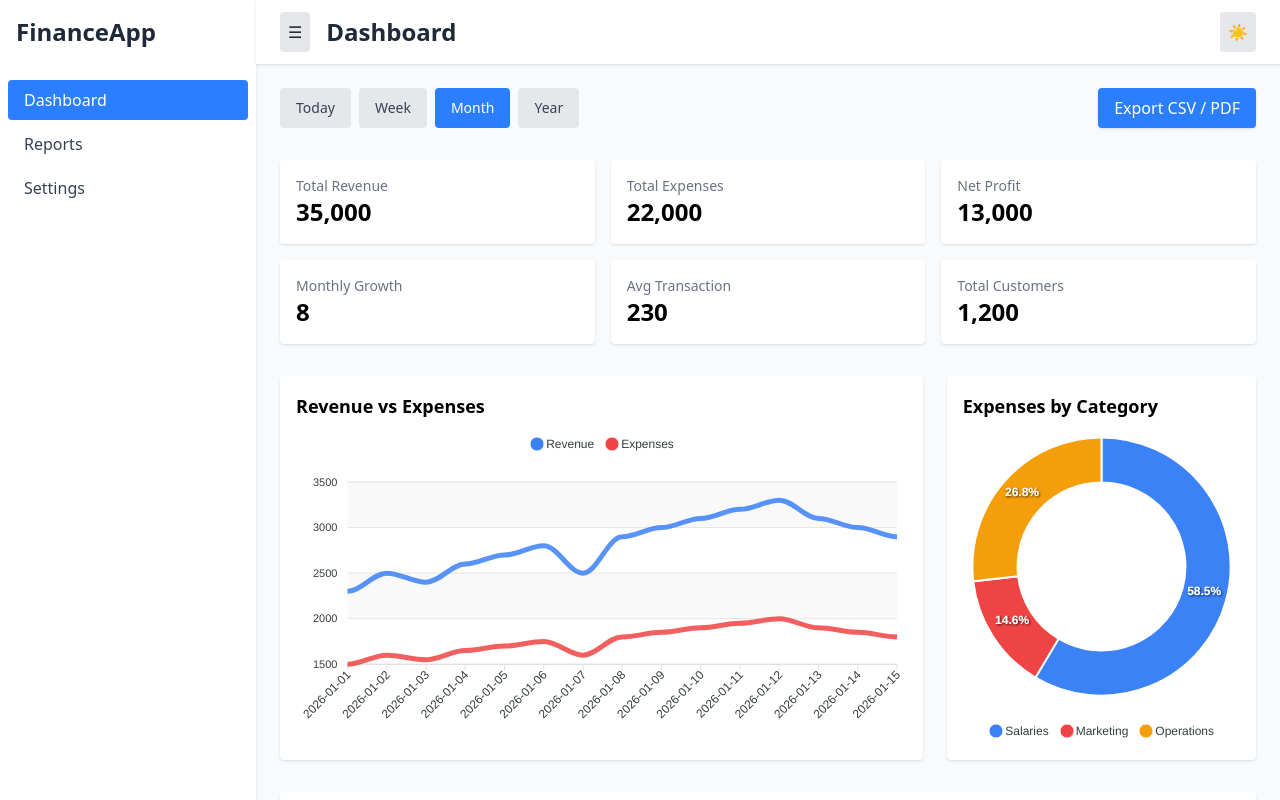
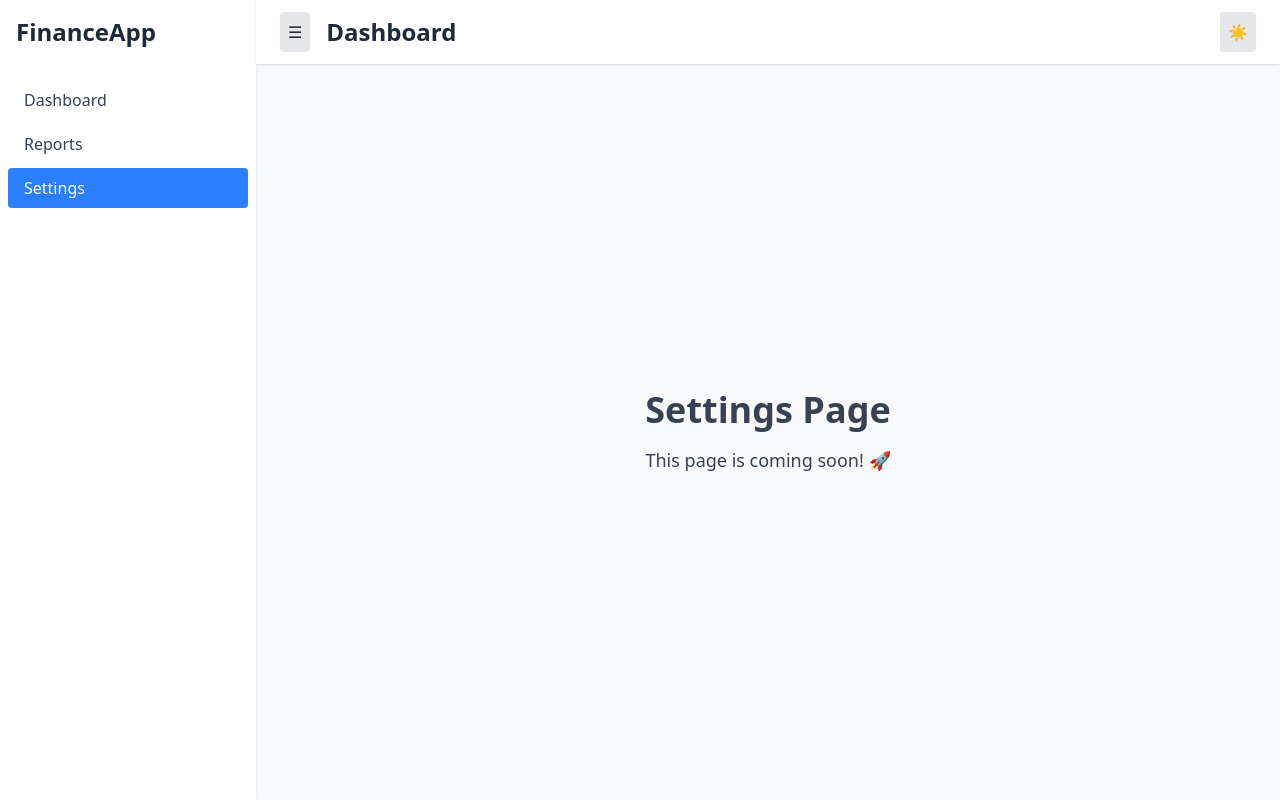
Before and after one commit to Arrrosec/finance-dashboard, a React (Vite) app: page /settings in a window 1280 px wide. Shown: the top 800 px of the page. Built offline with nearby package versions, Linux system fonts and the light colour scheme.

Commit message:
Coming Soon pages added

```diff
--- a/src/App.tsx
+++ b/src/App.tsx
@@ -1,7 +1,9 @@
 import { useState } from "react";
+import { BrowserRouter as Router, Routes, Route } from "react-router-dom";
 import Navbar from "./components/layout/NavBar";
+import Sidebar from "./components/layout/Sidebar";
 import Dashboard from "./pages/Dashboard";
-import Sidebar from "./components/layout/Sidebar";
+import ComingSoon from "./pages/ComingSoon";
 
 const AppLayout = () => {
   const [darkMode, setDarkMode] = useState(false);
@@ -11,6 +13,7 @@ const AppLayout = () => {
   const toggleSidebar = () => setSidebarOpen((prev) => !prev);
 
   return (
+    <Router>
       <div className={darkMode ? "dark min-h-screen bg-gray-900" : "min-h-screen bg-gray-50"}>
         {/* Outer flex container fills full viewport height */}
         <div className="flex min-h-screen">
@@ -28,11 +31,16 @@ const AppLayout = () => {
 
             {/* Scrollable main content */}
             <main className="flex-1 p-6 overflow-auto">
-            <Dashboard />
+              <Routes>
+                <Route path="/" element={<Dashboard />} />
+                <Route path="/reports" element={<ComingSoon page="Reports" />} />
+                <Route path="/settings" element={<ComingSoon page="Settings" />} />
+              </Routes>
             </main>
           </div>
         </div>
       </div>
+    </Router>
   );
 };
 
--- a/src/components/layout/Sidebar.tsx
+++ b/src/components/layout/Sidebar.tsx
@@ -1,9 +1,13 @@
-interface SidebarProps {
-  activePage?: string;
-}
+import { NavLink } from "react-router-dom";
 
-const Sidebar = ({ activePage = "Dashboard" }: SidebarProps) => {
-  const links = ["Dashboard", "Reports", "Settings"];
+interface SidebarProps {}
+
+const Sidebar = ({}: SidebarProps) => {
+  const links = [
+    { name: "Dashboard", path: "/" },
+    { name: "Reports", path: "/reports" },
+    { name: "Settings", path: "/settings" },
+  ];
 
   return (
     <aside className="w-64 bg-white dark:bg-gray-800 shadow-md flex flex-col min-h-screen">
@@ -15,16 +19,19 @@ const Sidebar = ({ activePage = "Dashboard" }: SidebarProps) => {
       {/* Navigation */}
       <nav className="flex flex-col px-2 mt-4 flex-1">
         {links.map((link) => (
-          <button
-            key={link}
-            className={`text-left px-4 py-2 rounded mb-1 w-full ${
-              activePage === link
-                ? "bg-blue-500 text-white"
-                : "text-gray-700 dark:text-gray-300 hover:bg-gray-200 dark:hover:bg-gray-700"
-            }`}
+          <NavLink
+            key={link.name}
+            to={link.path}
+            className={({ isActive }) =>
+              `text-left px-4 py-2 rounded mb-1 w-full ${
+                isActive
+                  ? "bg-blue-500 text-white"
+                  : "text-gray-700 dark:text-gray-300 hover:bg-gray-200 dark:hover:bg-gray-700"
+              }`
+            }
           >
-            {link}
-          </button>
+            {link.name}
+          </NavLink>
         ))}
       </nav>
     </aside>
--- /dev/null
+++ b/src/pages/ComingSoon.tsx
@@ -0,0 +1,14 @@
+interface ComingSoonProps {
+  page: string;
+}
+
+const ComingSoon = ({ page }: ComingSoonProps) => {
+  return (
+    <div className="flex flex-col items-center justify-center h-full text-gray-700 dark:text-gray-200">
+      <h1 className="text-4xl font-bold mb-4">{page} Page</h1>
+      <p className="text-lg">This page is coming soon! 🚀</p>
+    </div>
+  );
+};
+
+export default ComingSoon;
```
Lines whose indentation alone changed are shown as unchanged.
